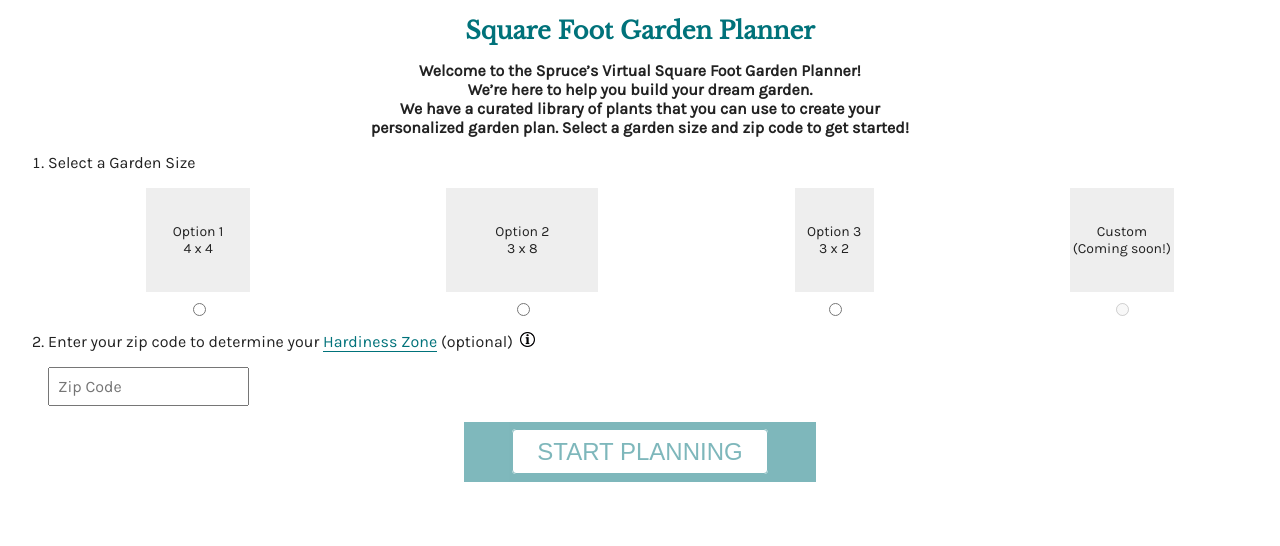
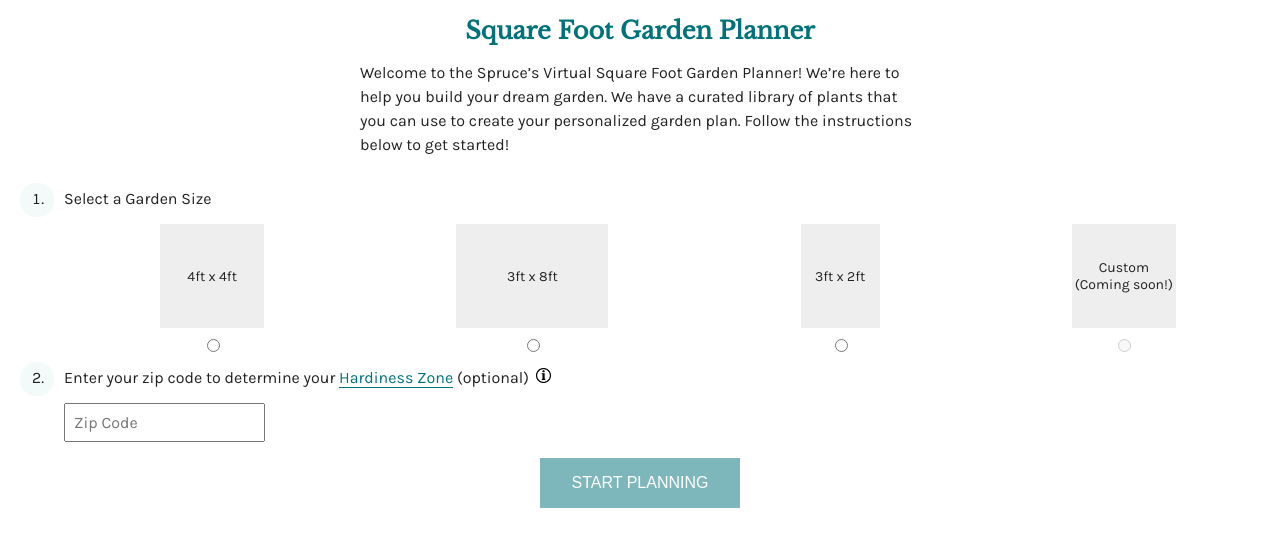
Before and after one commit to jessecalton/sqftgrdn, a Vue app: page / in a window 1280 px wide. Shown: the top 546 px of the page. Built offline with nearby package versions, Linux system fonts and the light colour scheme.

Commit message:
last minute styles

```diff
--- a/src/components/DraggableList.vue
+++ b/src/components/DraggableList.vue
@@ -54,12 +54,11 @@
                         <img v-if="element.image" :src="element.image" />
                     </div>
                 </draggable>
-                <div>Zip Code: {{ zip }}</div>
-                <div>Hardiness Zone: {{ hardiness }}</div>
+                <div class="garden--info"><span>Zip Code: {{ zip }}</span>  <span>Hardiness Zone: {{ hardiness }}</span></div>
+                <results />
             </div>
         </div>
 
-        <results />
     </div>
 </template>
 
@@ -281,4 +280,9 @@ img {
     background-color: $green_01;
     -webkit-box-shadow: 0 0 1px rgba(255, 255, 255, 0.5);
 }
+
+.garden--info {
+    margin: 1rem 0;
+}
+
 </style>
--- a/src/components/Results.vue
+++ b/src/components/Results.vue
@@ -89,7 +89,7 @@
                 </section>
             </section>
         </vue-html2pdf>
-        <button @click="generateReport">GENERATE PLAN</button>
+        <button class="btn" @click="generateReport">GENERATE PDF PLAN</button>
     </div>
 </template>
 
--- a/src/views/Setup.vue
+++ b/src/views/Setup.vue
@@ -1,7 +1,7 @@
 <template>
     <div class="setup">
-        <div class="setup--body"  align="center">
-            <strong>Welcome to the Spruce’s Virtual Square Foot Garden Planner!  <br>We’re here to help you build your dream garden. <br>We have a curated library of plants that you can use to create your personalized garden plan. Select a garden size and zip code to get started!</strong>
+        <div class="setup--body">
+            Welcome to the Spruce’s Virtual Square Foot Garden Planner! We’re here to help you build your dream garden. We have a curated library of plants that you can use to create your personalized garden plan. Follow the instructions below to get started!
         </div>
         <ol class="setup--list">
             <li class="setup--list-item">
@@ -17,8 +17,7 @@
                             v-model="size"
                             @change="updateSize" >
                         <label class="setup--size-label four-by-four" for="4x4">
-                            <div class="setup--label__option">Option 1</div>
-                            <div class="setup--label__dimensions">4 x 4</div>
+                            <div class="setup--label__dimensions">4ft x 4ft</div>
                         </label>
                     </div>
                     <div class="setup--size-option">
@@ -31,8 +30,7 @@
                             v-model="size"
                             @change="updateSize">
                         <label class="setup--size-label three-by-five" for="3x5">
-                            <div class="setup--label__option">Option 2</div>
-                            <div class="setup--label__dimensions">3 x 8</div>
+                            <div class="setup--label__dimensions">3ft x 8ft</div>
                         </label>
                     </div>
                     <div class="setup--size-option">
@@ -45,8 +43,7 @@
                             v-model="size"
                             @change="updateSize">
                         <label class="setup--size-label three-by-two" for="3x2">
-                            <div class="setup--label__option">Option 3</div>
-                            <div class="setup--label__dimensions">3 x 2</div>
+                            <div class="setup--label__dimensions">3ft x 2ft</div>
                         </label>
                     </div>
                     <div class="setup--size-option">
@@ -153,30 +150,13 @@ export default {
 </script>
 
 <style lang="scss">
- $primary-color: #2c3e50;
-    $active-color: #00727A;
-.nav-link {
-        font-size: 1.5rem;
-        text-decoration: none;
-        border: solid 1px lighten($primary-color, 60%);
-        border: solid 1px;
-        border-radius: 0.25rem;
-        padding: 0.5rem 1.5rem;
-        transition: all 0.15s ease;
-        background-color: white;
-        margin: 0 1rem;
-        &:hover {
-            border-color: $primary-color;
-            background-color: $primary-color;
-            color: white;
-        }
-    }
 
 @import '../css/_variables.scss';
 
     .setup--body {
         width: 560px;
-        margin: auto;
+        margin: 0 auto 2rem;
+        line-height: 1.5rem;
     }
 
     .setup--size-container {
@@ -209,6 +189,20 @@ export default {
 
     .setup--list-item {
         margin-bottom: 1rem;
+        padding-left: 1rem;
+        position: relative;
+
+        &::before {
+            content: "";
+            position: absolute;
+            left: -1.75rem;
+            top: -0.375rem;
+            height: 2.125rem;
+            width: 2.125rem;
+            background-color: #F2FBFA;
+            border-radius: 1rem;
+            z-index: -1;
+        }
     }
 
     .setup--heading {
@@ -252,4 +246,19 @@ export default {
         display: block;
         margin: auto;
     }
+
+    .nav-link {
+        &::before {
+            content: '<  ';
+            color: #23AFAF;
+        }
+
+        .btn & {
+            color: $color-white;
+
+            &::before {
+                content: none;
+            }
+        }
+    }
 </style>
```
